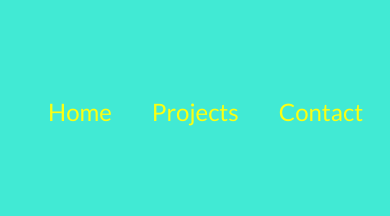
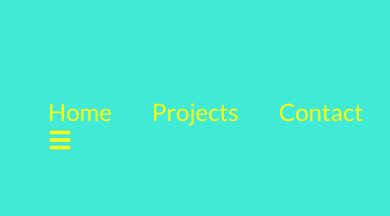
Before and after one commit to laurenpowers20/portfolio-page-v3, a Next.js app: page /contact in a window 390 px wide. Shown: the top 216 px of the page. Built offline with nearby package versions, Linux system fonts and the light colour scheme.

Commit message:
mobile menu in progress

```diff
--- a/src/components/NavBar.js
+++ b/src/components/NavBar.js
@@ -1,11 +1,14 @@
 import Link from "next/link";
-
-// import { FaBars, FaTimes, FaGithub, FaLinkedin } from "react-icons/fa";
+import React, { useState } from "react";
+import { FaBars, FaTimes, FaGithub, FaLinkedin } from "react-icons/fa";
 
 export default function NavBar() {
+  // toggle hamburger menu on click
+  const [nav, setNav] = useState(false);
+  const handleClick = () => setNav(!nav);
   return (
     <>
-      <nav className="text-2xl text-neonYellow-500 font-medium z-20 relative ">
+      <nav className="text-2xl text-neonYellow-500 font-medium z-20 relative">
         <ul className="flex gap-10">
           <Link href={"/"}>
             <li className="hover:text-white">Home</li>
@@ -21,6 +24,35 @@ export default function NavBar() {
           </Link>
         </ul>
       </nav>
+      {/* hamburger */}
+      <div
+        onClick={handleClick}
+        className="sm:hidden z-20 absolute text-neonYellow-500 text-2xl hover:text-white "
+      >
+        {!nav ? <FaBars className="z-20" /> : <FaTimes className="z-20" />}
+      </div>
+      {/* mobile menu */}
+      <ul
+        className={
+          !nav
+            ? "hidden"
+            : "absolute z-20 top-0 left-0 w-full h-screen bg-black text-neonYellow-500 flex flex-col justify-center items-center "
+        }
+      >
+        {" "}
+        <Link onClick={handleClick} href={"/"}>
+          <li className="hover:text-white py-6 text-2xl">Home</li>
+        </Link>
+        <Link onClick={handleClick} href={"/projects"}>
+          <li className="hover:text-white py-6 text-2xl">Projects</li>
+        </Link>
+        <Link onClick={handleClick} href={"/contact"}>
+          <li className="hover:text-white py-6 text-2xl">Contact</li>
+        </Link>
+        <Link onClick={handleClick} href={"/about"}>
+          <li className="hover:text-white py-6 text-2xl">About</li>
+        </Link>
+      </ul>
     </>
   );
 }
```
